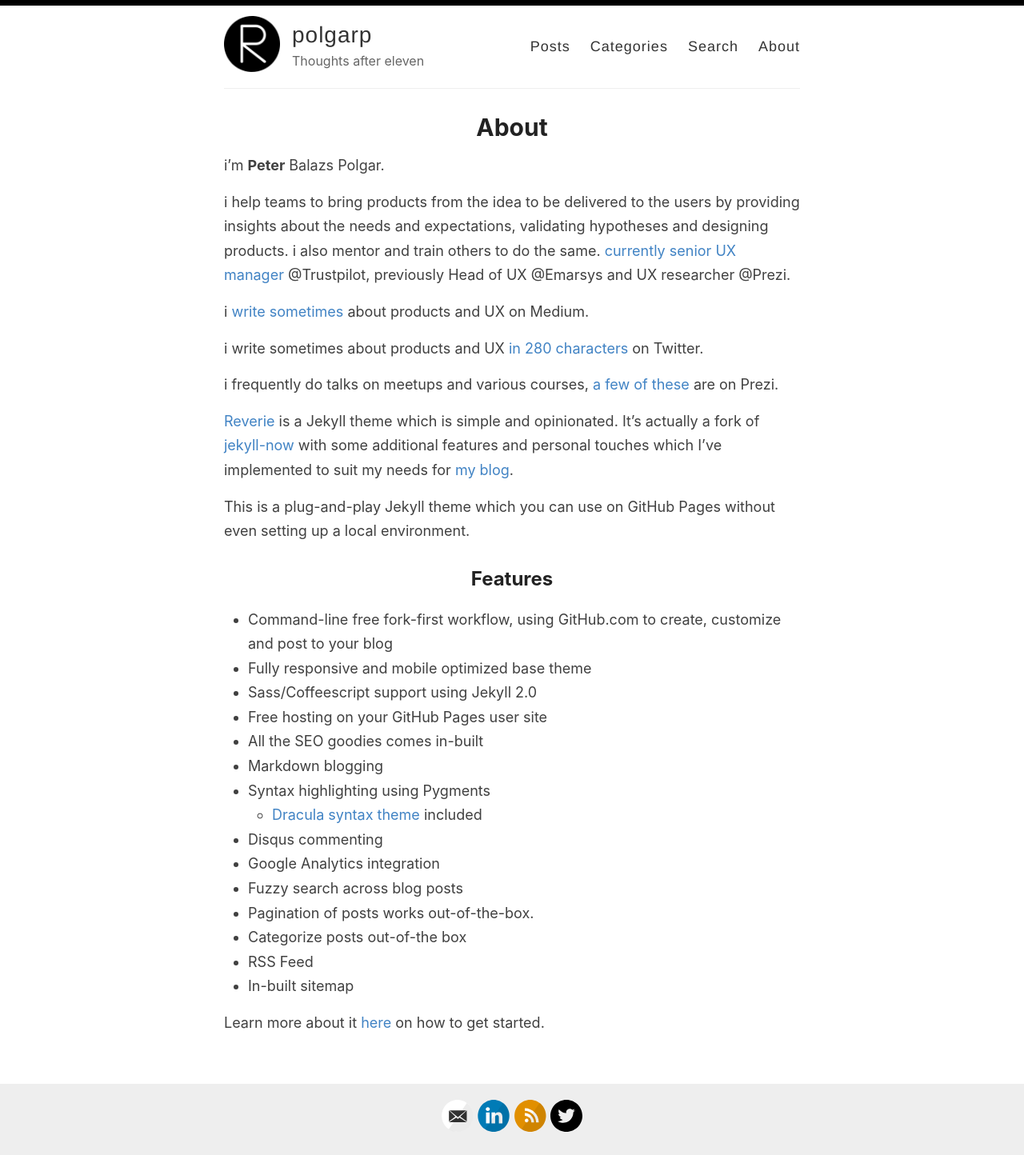
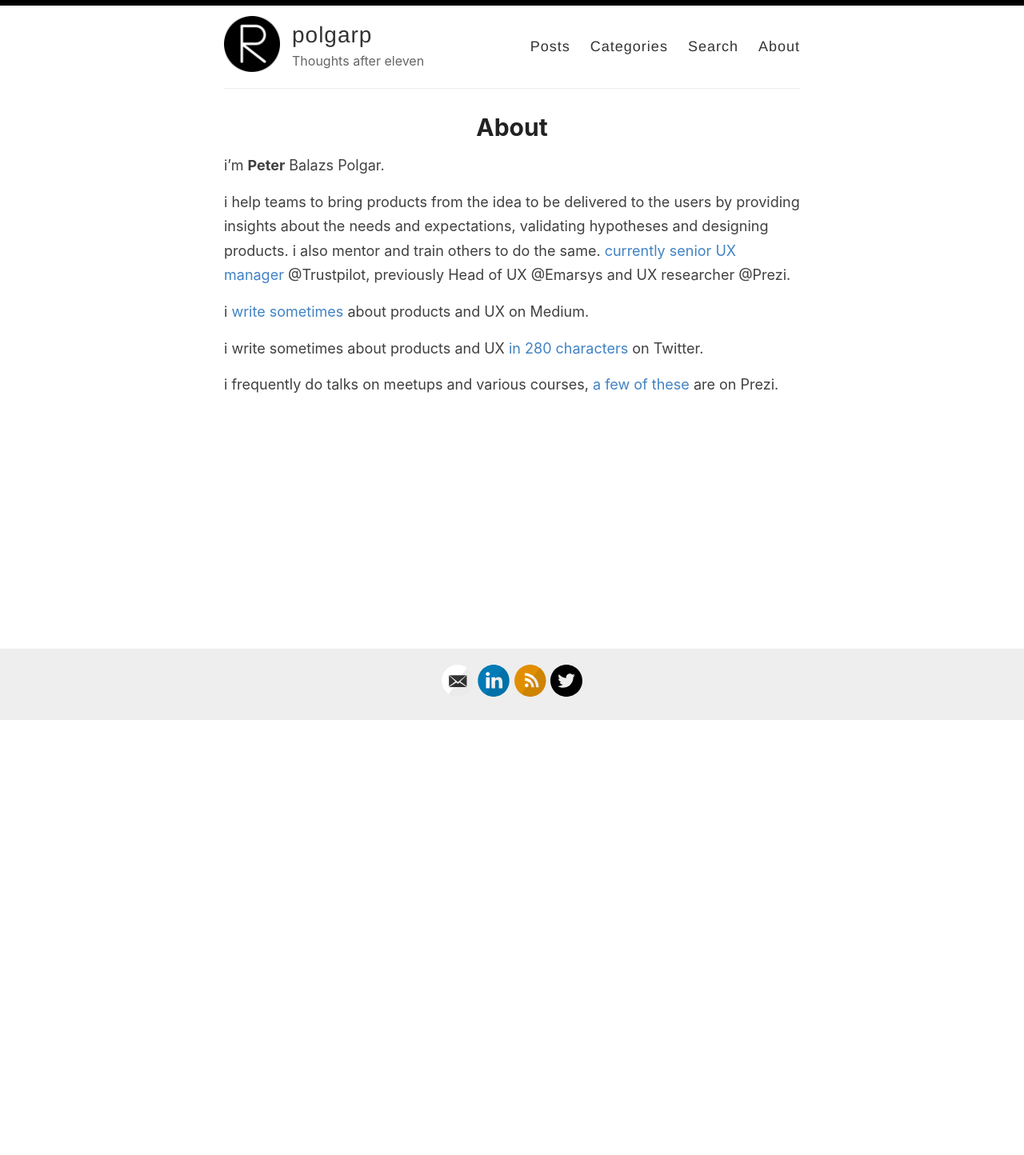
Before and after one commit to polgarp/polgarp.github.io.old, a Jekyll site: the page built from _pages/about.md, in a window 1280 px wide. Shown: the whole page at 80% size. Built offline with Jekyll 4.4.1, drawn with Linux system fonts in a browser that asks for light colours; after the commit the page ends 901 px from its top, so only the background shows below that.

Commit message:
Remove old about content

```diff
--- a/_pages/about.md
+++ b/_pages/about.md
@@ -13,29 +13,3 @@
 i write sometimes about products and UX [in 280 characters](https://twitter.com/polgarp) on Twitter.
 
 i frequently do talks on meetups and various courses, [a few of these](https://prezi.com/user/polgarp/prezis/) are on Prezi.
-
-
-
-[Reverie](https://github.com/amitmerchant1990/reverie) is a Jekyll theme which is simple and opinionated. It's actually a fork of [jekyll-now](https://github.com/barryclark/jekyll-now) with some additional features and personal touches which I've implemented to suit my needs for [my blog](https://www.amitmerchant.com).
-
-This is a plug-and-play Jekyll theme which you can use on GitHub Pages without even setting up a local environment.
-
-## Features
-
-- Command-line free fork-first workflow, using GitHub.com to create, customize and post to your blog
-- Fully responsive and mobile optimized base theme
-- Sass/Coffeescript support using Jekyll 2.0
-- Free hosting on your GitHub Pages user site
-- All the SEO goodies comes in-built
-- Markdown blogging
-- Syntax highlighting using Pygments
-    - [Dracula syntax theme](https://draculatheme.com/) included
-- Disqus commenting
-- Google Analytics integration
-- Fuzzy search across blog posts
-- Pagination of posts works out-of-the-box.
-- Categorize posts out-of-the box
-- RSS Feed
-- In-built sitemap
-
-Learn more about it [here](https://github.com/amitmerchant1990/reverie) on how to get started.
```
